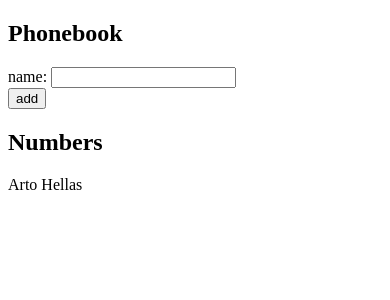
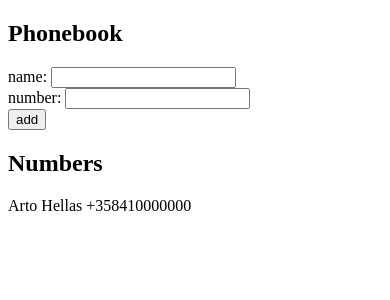
Before and after one commit to BaheYaich/Fullstackopen, a React (Create React App) app in the folder part2/phonebook/: page / in a window 390 px wide. Shown: the top 300 px of the page. Built offline with nearby package versions, Linux system fonts and the light colour scheme.

Commit message:
Exercice 2.8: Phone book Step-3

```diff
--- a/part2/phonebook/src/App.js
+++ b/part2/phonebook/src/App.js
@@ -1,31 +1,35 @@
 import { useState } from 'react'
 
-const Person = ({persons}) => <p>{persons.name}</p>
+const Person = ({persons}) => <p>{persons.name} {persons.number}</p>
 
 const App = () => {
   const [persons, setPersons] = useState([
-    { name: 'Arto Hellas', }
+    { name: 'Arto Hellas', number: '+358410000000' }
   ])
   const [newName, setNewName] = useState('')
-  const handleNewName = (event) => {
+  const [newNumber, setNewNumber] = useState('')
+  const handleNewPerson = (event) => {
     event.preventDefault()
     if (persons.find(person => person.name === newName)) return window.alert(`${newName} already exists in the phonebook`);
     else {
-    const person = {
-      name: newName,
-    }
+      const person = {
+        name: newName,
+        number: newNumber,
+      }
     setPersons(persons.concat(person))
     setNewName("")
+    setNewNumber("")
     }
   }
 
   return (
     <div>
       <h2>Phonebook</h2>
-      <form onSubmit={handleNewName}>
+      <form onSubmit={handleNewPerson}>
         <div>
           name: <input name="name" onChange={e => setNewName(e.target.value)} value={newName} />
         </div>
+        <div>number: <input name="number" onChange={e => setNewNumber(e.target.value)} value={newNumber}/></div>
         <div>
           <button type="submit">add</button>
         </div>
```
